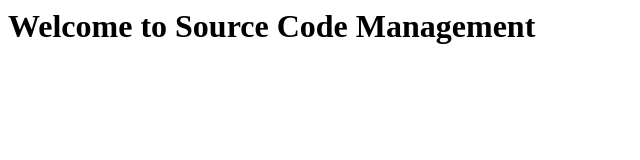
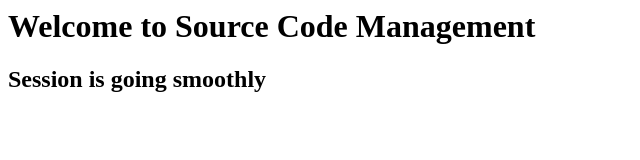
Before and after one commit to kkbaseer/Project-1, a plain HTML site: page index.html in a window 1280 px wide. Shown: the whole page, without its empty margins (0-640 px from the left). Drawn offline with Linux system fonts and the light colour scheme.

Commit message:
Added two lines in index.html

```diff
--- a/index.html
+++ b/index.html
@@ -2,5 +2,6 @@
 <head></head>
 <body>
 <h1> Welcome to Source Code Management</h1>
+<p> <h2> Session is going smoothly</h2>
 </body>
 </html>
```
